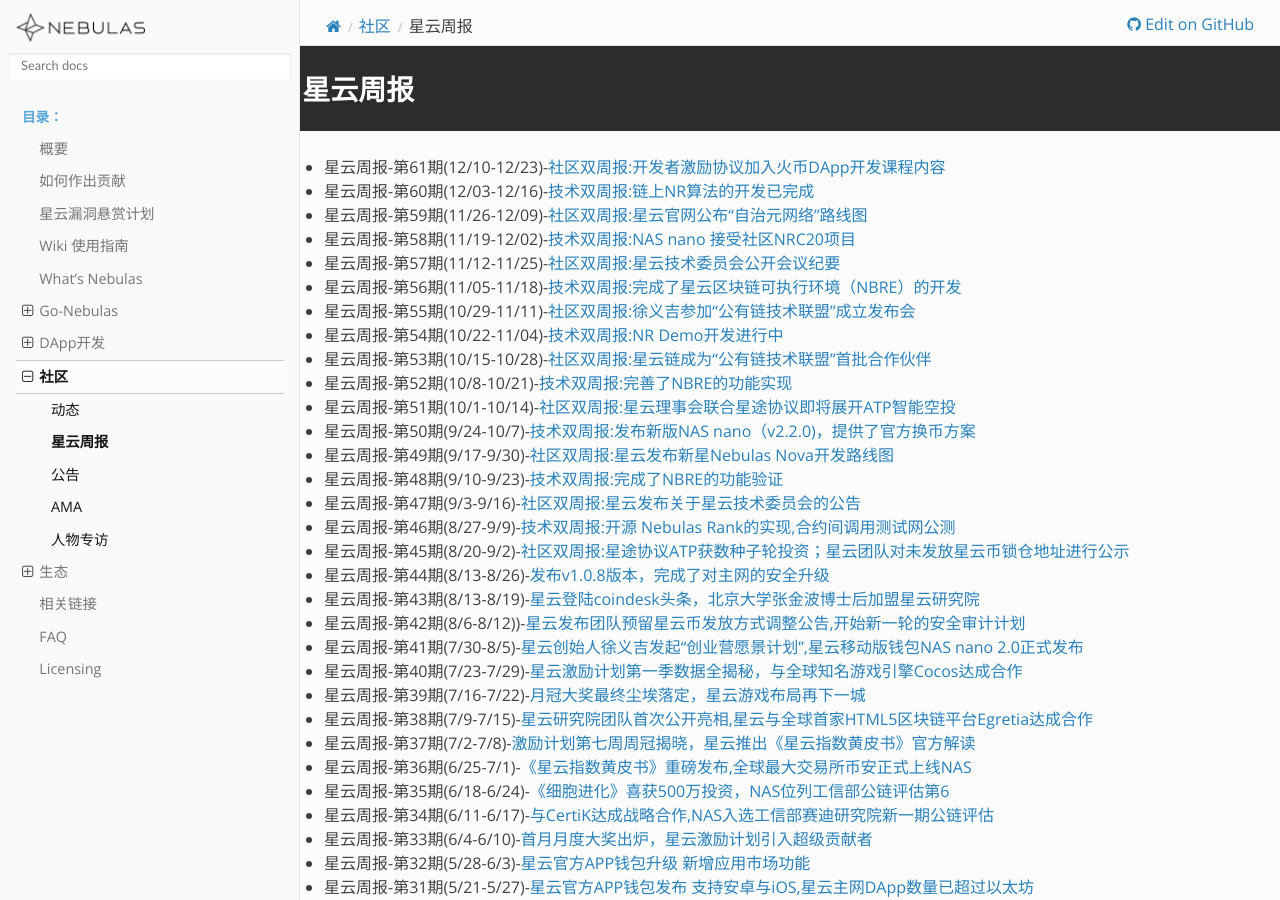
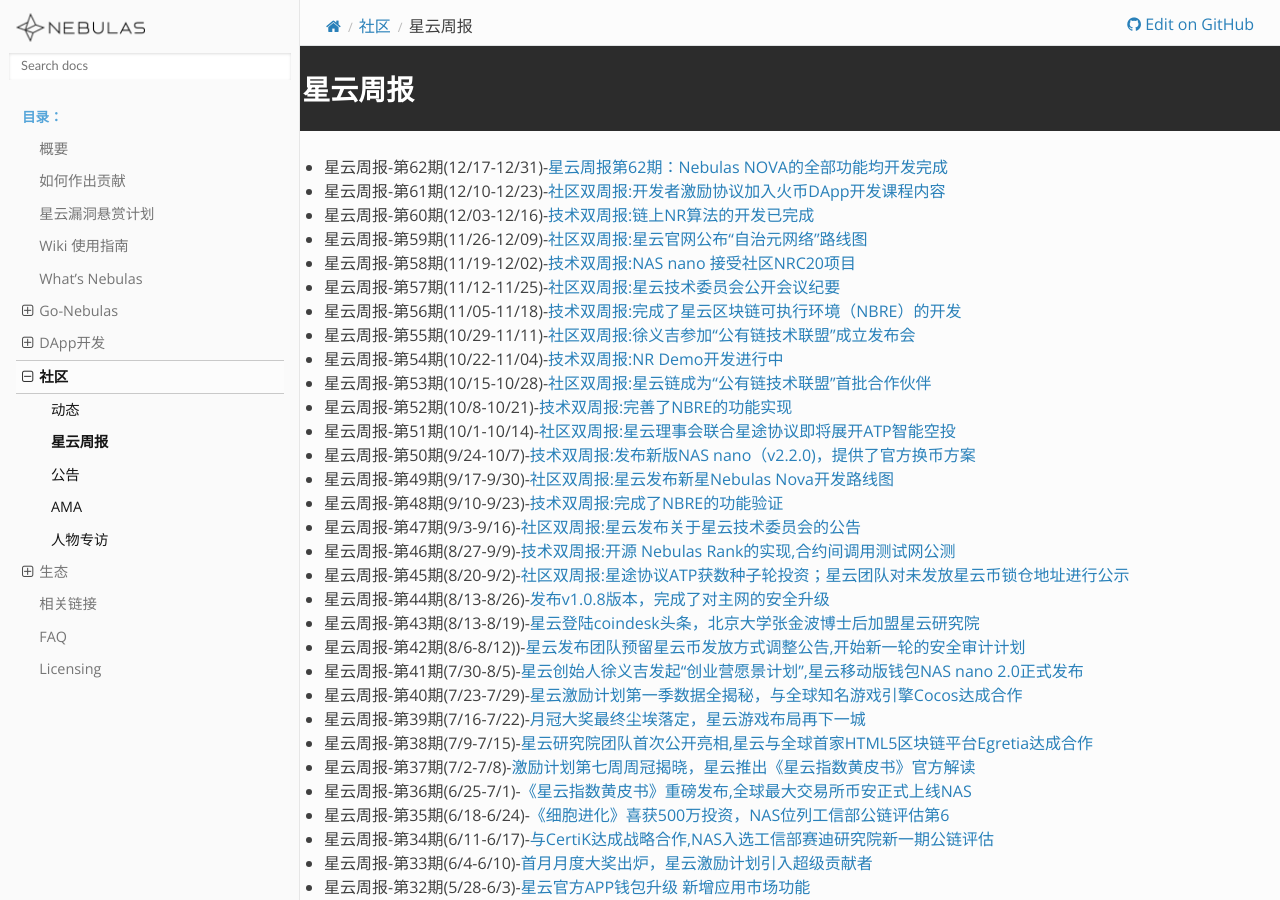
Before and after one commit to nebulasio/nebdocs, a Sphinx documentation site: the page built from docs/community/weekly-report.md, in a window 1280 px wide and 900 px high. Built offline with Sphinx 7.4.7 and the Read the Docs theme 2.0.0, drawn with Linux system fonts in a browser that asks for light colours; pages that are not in the unit, such as notebooks, are missing from menus.

Commit message:
Update weekly-report.md

```diff
--- a/docs/community/weekly-report.md
+++ b/docs/community/weekly-report.md
@@ -1,5 +1,6 @@
 # 星云周报
 
+- 星云周报-第62期(12/17-12/31)-[星云周报第62期：Nebulas NOVA的全部功能均开发完成](https://blog.nebulas.io/2018/12/31/nebulas-bi-weekly-development-commits-62/)
 - 星云周报-第61期(12/10-12/23)-[社区双周报:开发者激励协议加入火币DApp开发课程内容](https://blog.nebulas.io/2018/12/24/nebulas-bi-weekly-community-dynamics-61/)
 - 星云周报-第60期(12/03-12/16)-[技术双周报:链上NR算法的开发已完成](https://blog.nebulas.io/2018/12/17/nebulas-bi-weekly-development-commits-60/)
 - 星云周报-第59期(11/26-12/09)-[社区双周报:星云官网公布“自治元网络”路线图](https://blog.nebulas.io/2018/12/10/nebulas-bi-weekly-community-dynamics-59/)
```
